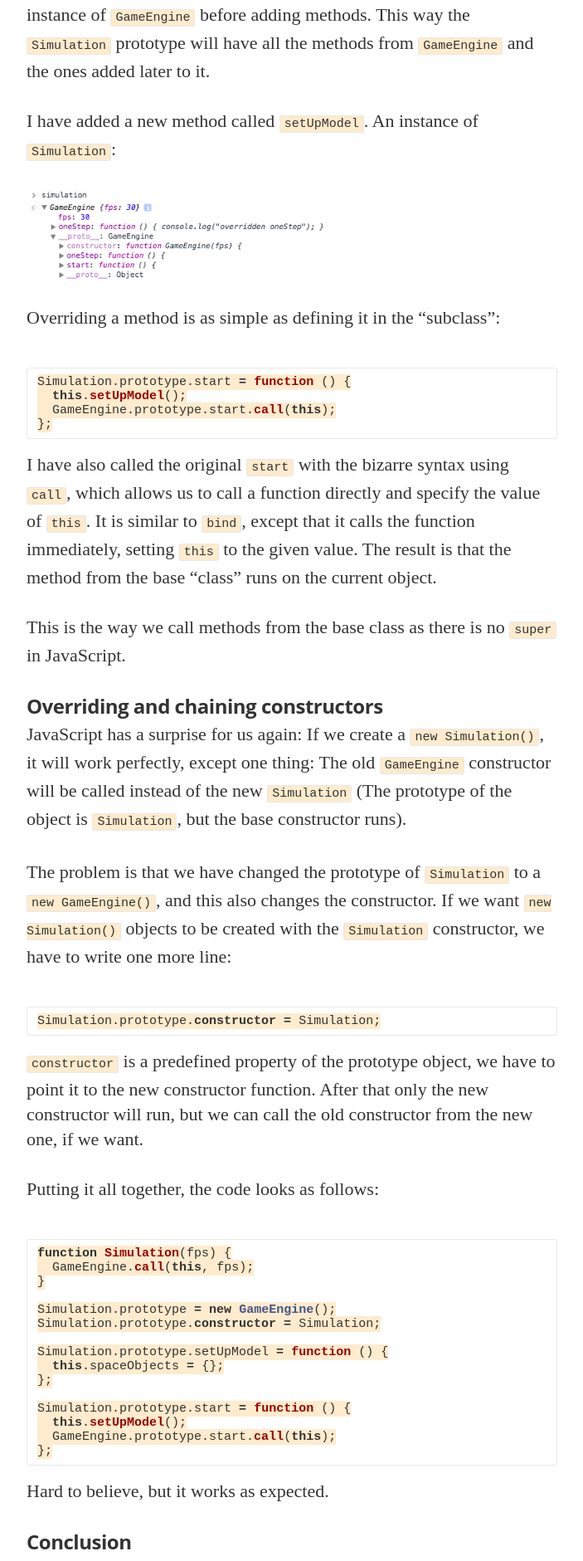
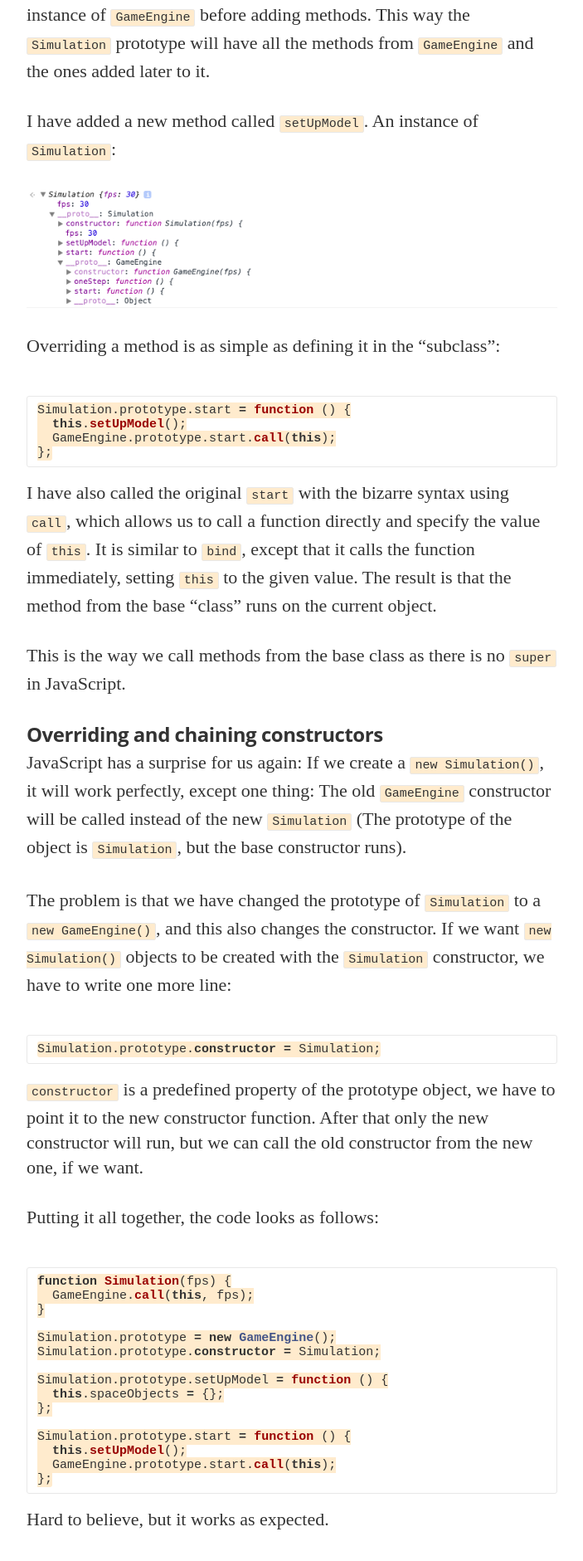
Before and after one commit to tisztamo/protosun, a Jekyll site: the page built from _posts/2015-06-03-javascript-inheritance.md, in a window 1280 px wide. Shown: the part 3413-5294 px from the top of the page at 83% size, without its empty margins (288-991 px from the left). Built offline with Jekyll 4.4.1, drawn with Linux system fonts in a browser that asks for light colours; nearby versions of some CDN libraries; some web fonts are replaced; Markdown is read by kramdown in place of the engine named in the settings.

Commit message:
fixed image

```diff
--- a/_posts/2015-06-03-javascript-inheritance.md
+++ b/_posts/2015-06-03-javascript-inheritance.md
@@ -89,7 +89,7 @@ The new thing here is that we set the prototype of `Simulation` to a new instanc
 
 I have added a new method called `setUpModel`. An instance of `Simulation`:
 
-![](../../../assets/article_images/2015/modifiedsimulation.png "Modified GameEngine object")
+![](../../../assets/article_images/2015/simulation.png "A Simulation object")
 
 Overriding a method is as simple as defining it in the "subclass":
 
```
